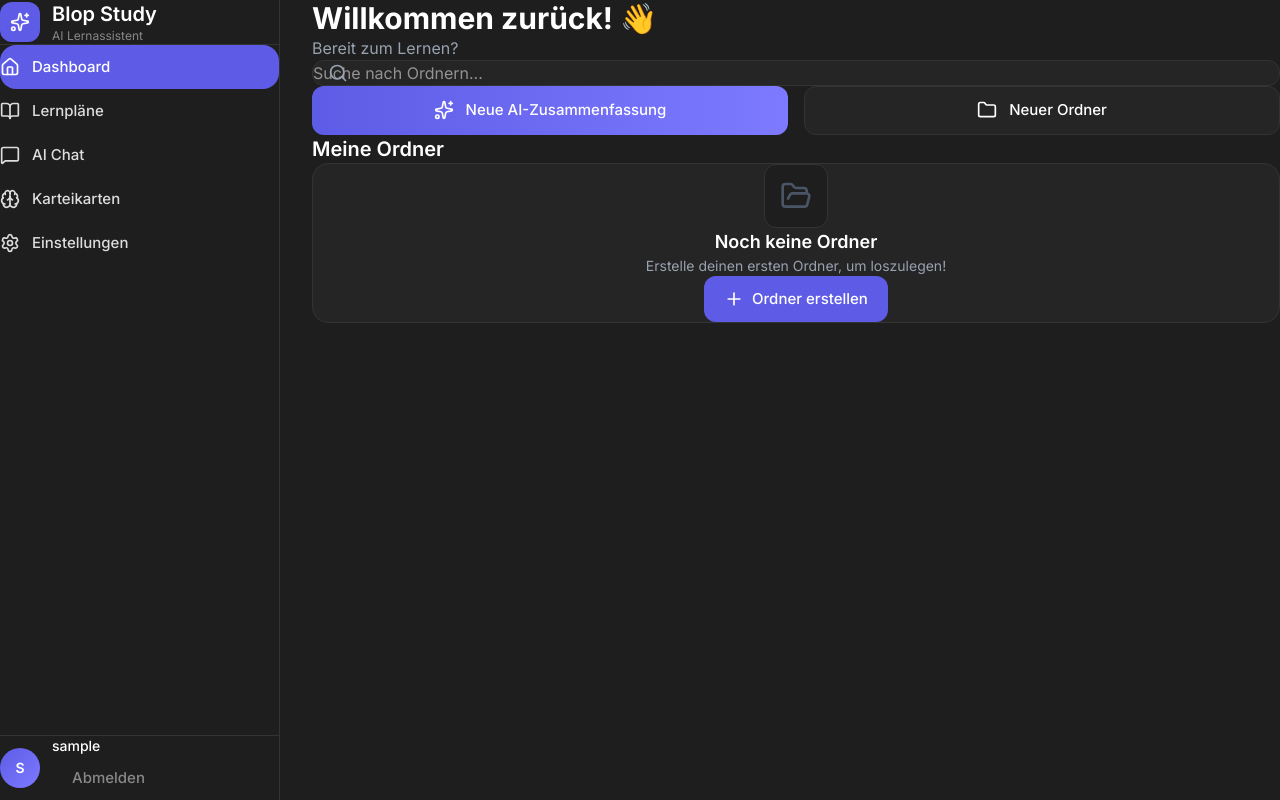
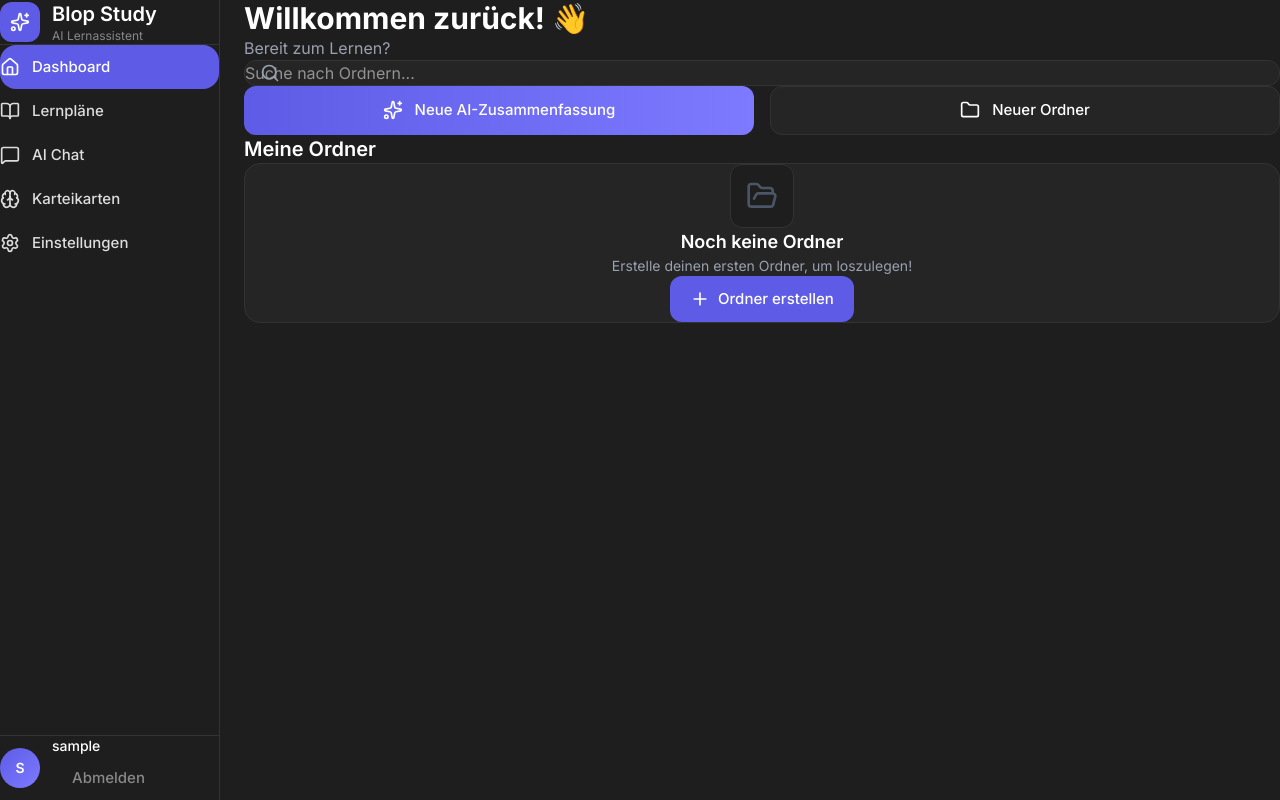
Before and after one commit to BenSchwank/Blop, a Next.js app in the folder StudyFlow/frontend/: page / in a window 1280 px wide. Built offline with nearby package versions, Linux system fonts and the light colour scheme; sample sign-in values are in the browser's storage.

Commit message:
Optimize: Reduce sidebar width to 220px for better content space

```diff
--- a/StudyFlow/frontend/src/app/layout.tsx
+++ b/StudyFlow/frontend/src/app/layout.tsx
@@ -21,7 +21,7 @@ export default function RootLayout({
       <body className={`${inter.className} antialiased bg-[#1e1e1e]`}>
         <AuthCheck>
           {/* Grid Layout - Sidebar + Content with gap */}
-          <div className="grid grid-cols-1 md:grid-cols-[280px_1fr] gap-0 md:gap-8 min-h-screen">
+          <div className="grid grid-cols-1 md:grid-cols-[220px_1fr] gap-0 md:gap-6 min-h-screen">
             {/* Sidebar - Hidden on mobile */}
             <div className="hidden md:block">
               <Sidebar />
--- a/StudyFlow/frontend/src/app/page.tsx
+++ b/StudyFlow/frontend/src/app/page.tsx
@@ -17,7 +17,7 @@ export default function Dashboard() {
   return (
     <div className="bg-[#1e1e1e] min-h-screen">
       {/* Main Container */}
-      <div className="max-w-6xl mx-auto px-8 py-10">
+      <div className="max-w-6xl mx-auto px-6 py-8">
 
         {/* Header */}
         <div className="mb-10">
```
